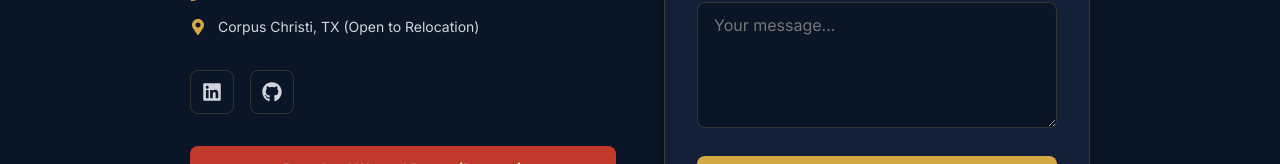
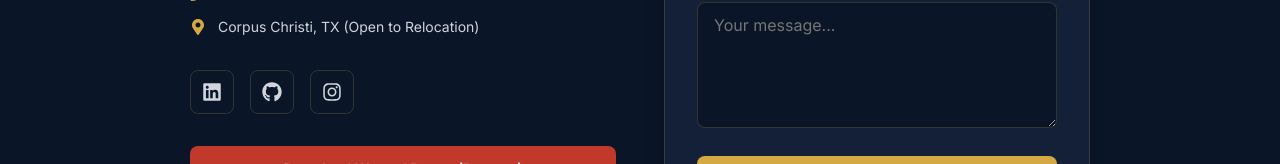
Before and after one commit to SaiAbhiram20/One-Piece-Portfolio-website, a React (Vite) app: page / in a window 1280 px wide. Shown: the part 5558-5722 px from the top of the page. Built offline with nearby package versions, Linux system fonts and the light colour scheme; a web font is replaced by a local one.

Commit message:
added instagram icon

```diff
--- a/src/components/Contact/Contact.jsx
+++ b/src/components/Contact/Contact.jsx
@@ -1,5 +1,5 @@
 import { useState } from 'react';
-import { FaLinkedin, FaGithub, FaEnvelope, FaPhone, FaMapMarkerAlt } from 'react-icons/fa';
+import { FaLinkedin, FaGithub, FaInstagram, FaEnvelope, FaPhone, FaMapMarkerAlt } from 'react-icons/fa';
 import ScrollReveal from '../shared/ScrollReveal';
 import SectionHeading from '../shared/SectionHeading';
 import { personalInfo } from '../../data/resumeData';
@@ -91,6 +91,16 @@
                 >
                   <FaGithub />
                 </a>
+                <a
+                  href={personalInfo.instagram}
+                  target="_blank"
+                  rel="noopener noreferrer"
+                  className={styles.socialLink}
+                  aria-label="Instagram Profile"
+                >
+                  <FaInstagram />
+                </a>
+
               </div>
 
               <a
--- a/src/data/resumeData.js
+++ b/src/data/resumeData.js
@@ -5,7 +5,7 @@
   email: 'Abhiramsgoud2003@gmail.com',
   phone: '+1 (361) 695-4112',
   location: 'Corpus Christi, TX (Open to Relocation)',
-  linkedin: 'https://www.linkedin.com/in/sai-abhiram-goud-seekati',
+  linkedin: 'https://www.linkedin.com/in/saiabhiramgoudseekati',
   github: 'https://github.com/SaiAbhiram20',
   instagram: 'https://www.instagram.com/saiabhiramgoud_20',
   resumeUrl: '/Sai-Abhiram-Goud-Seekati-Resume.pdf',
```
